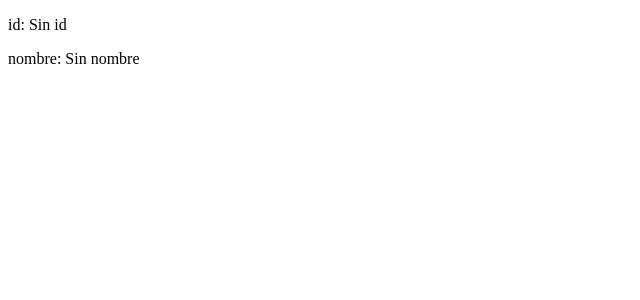
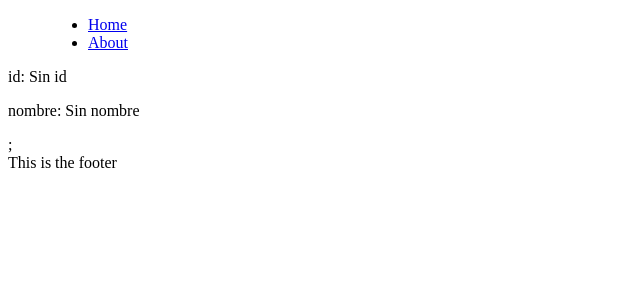
Before and after one commit to gnbarzol/avocado-store-next, a Next.js app: page /product/1 in a window 1280 px wide. Shown: the top 300 px of the page, without its empty margins (0-640 px from the left). Built offline with nearby package versions, Linux system fonts and the light colour scheme.

Commit message:
Add Layout component for the App

```diff
--- /dev/null
+++ b/componets/Layout/Layout.tsx
@@ -0,0 +1,14 @@
+import React, { ReactNode } from "react";
+import Navbar from '../../componets/Navbar/Navbar'
+
+const Layout: React.FC = ({ children }) => {
+  return (
+    <div>
+      <Navbar />
+      {children}
+      <footer>This is the footer</footer>
+    </div>
+  );
+};
+
+export default Layout;
--- a/pages/_app.tsx
+++ b/pages/_app.tsx
@@ -1,4 +1,5 @@
-import { AppProps } from 'next/app'
+import { AppProps } from "next/app";
+import Layout from "../componets/Layout/Layout";
 
 function MyApp({ Component, pageProps }: AppProps) {
   //En el archivo _app podemos inyectarle anábolicos (providers,
@@ -6,7 +7,11 @@ function MyApp({ Component, pageProps }: AppProps) {
 
   //Layout
 
-  return <Component {...pageProps} />;
+  return (
+    <Layout>
+      <Component {...pageProps} />;
+    </Layout>
+  );
 }
 
 // Only uncomment this method if you have blocking data requirements for
--- a/pages/about/index.tsx
+++ b/pages/about/index.tsx
@@ -1,10 +1,8 @@
 import React from "react";
-import Navbar from "../../componets/Navbar/Navbar";
 
 const AboutPage = () => {
   return (
     <div>
-      <Navbar />
       <p>Esta es la pagina de about</p>
     </div>
   );
--- a/pages/index.tsx
+++ b/pages/index.tsx
@@ -1,5 +1,4 @@
 import React, { useState, useEffect } from "react";
-import Navbar from "../componets/Navbar/Navbar";
 
 const HomePage = () => {
   const [products, setProducts] = useState<TProduct[]>([]);
@@ -14,7 +13,6 @@ const HomePage = () => {
 
   return (
     <div>
-      <Navbar />
       <div>
         {products.map((product) => (
           <p key={product.id}>{product.name}</p>
```
